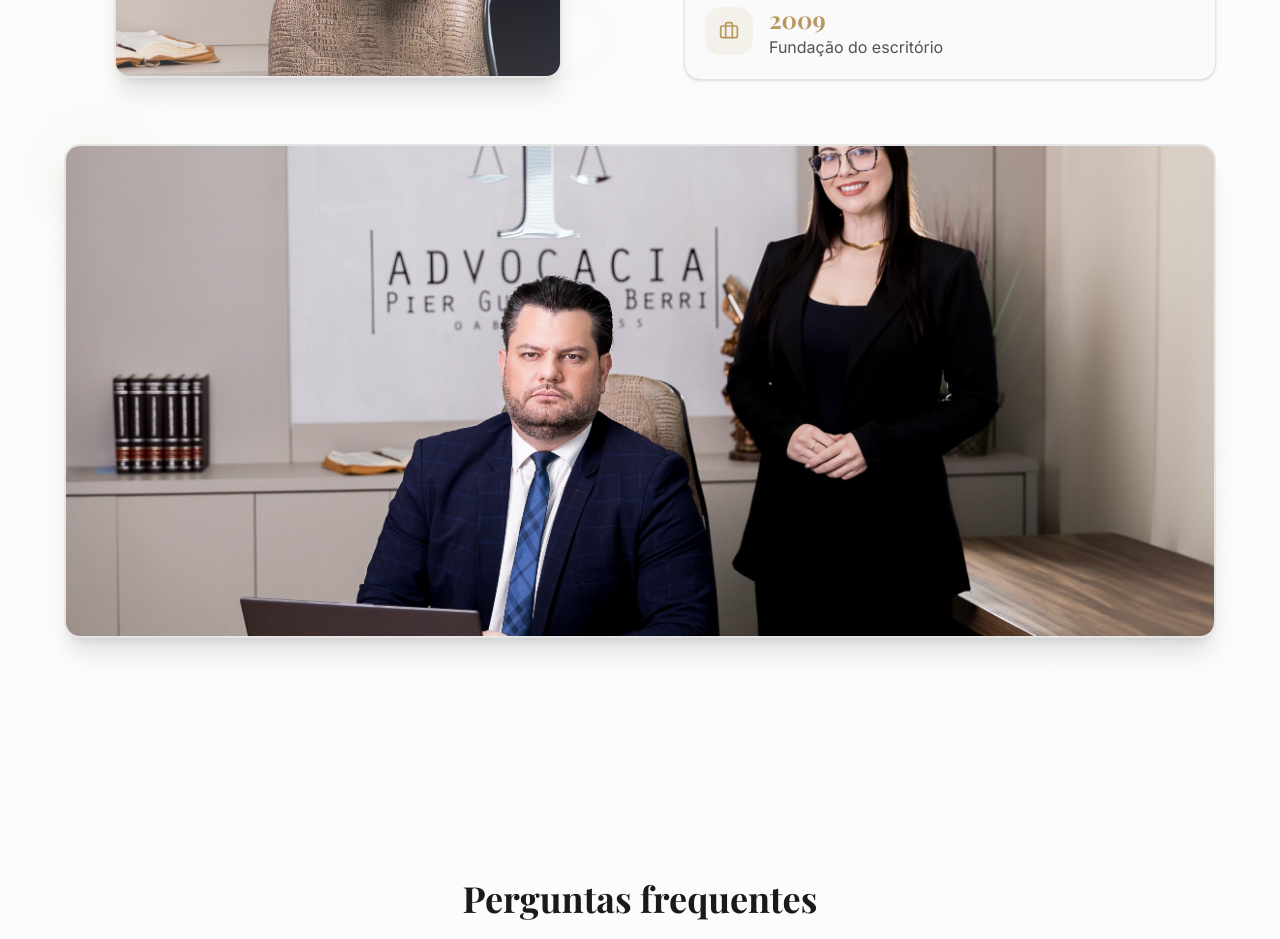
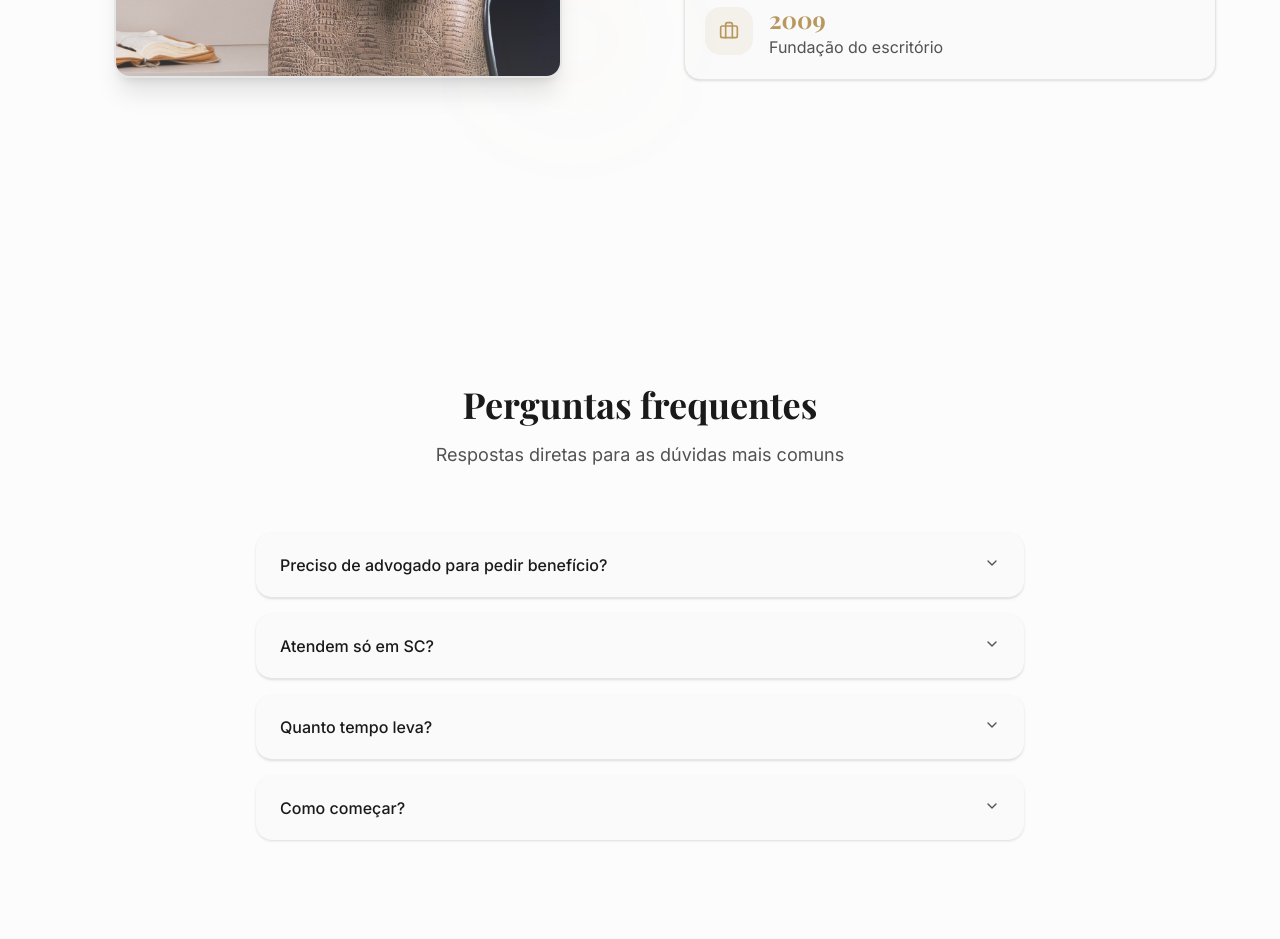
Before and after one commit to VitorVK7/piergustavoberri, a Next.js app: page / in a window 1280 px wide. Shown: the part 4240-5179 px from the top of the page. Built offline with nearby package versions, Linux system fonts and the light colour scheme.

Commit message:
fix: remove team photo from "Quem e Pier" section
Show Pier's individual photo instead of team photo.

Co-authored-by: null <211052922+VitorVK7@users.noreply.github.com>

```diff
--- a/components/about.tsx
+++ b/components/about.tsx
@@ -94,21 +94,7 @@ export function About() {
             </div>
           </div>
 
-          {/* Team photo */}
-          <div className="relative">
-            <div className="absolute -top-4 -left-4 w-24 h-24 bg-primary/10 rounded-full blur-2xl" />
-            <div className="absolute -bottom-4 -right-4 w-32 h-32 bg-primary/5 rounded-full blur-3xl" />
-            <div className="relative aspect-video sm:aspect-[21/9] rounded-2xl overflow-hidden border-2 border-border shadow-xl">
-              <Image
-                src="/images/1280-2871-20-281-29.jpeg"
-                alt="Equipe Pier Gustavo Berri Advocacia"
-                fill
-                className="object-cover"
-                sizes="(max-width: 768px) 100vw, 80vw"
-              />
 
-            </div>
-          </div>
         </div>
       </div>
     </section>
```
